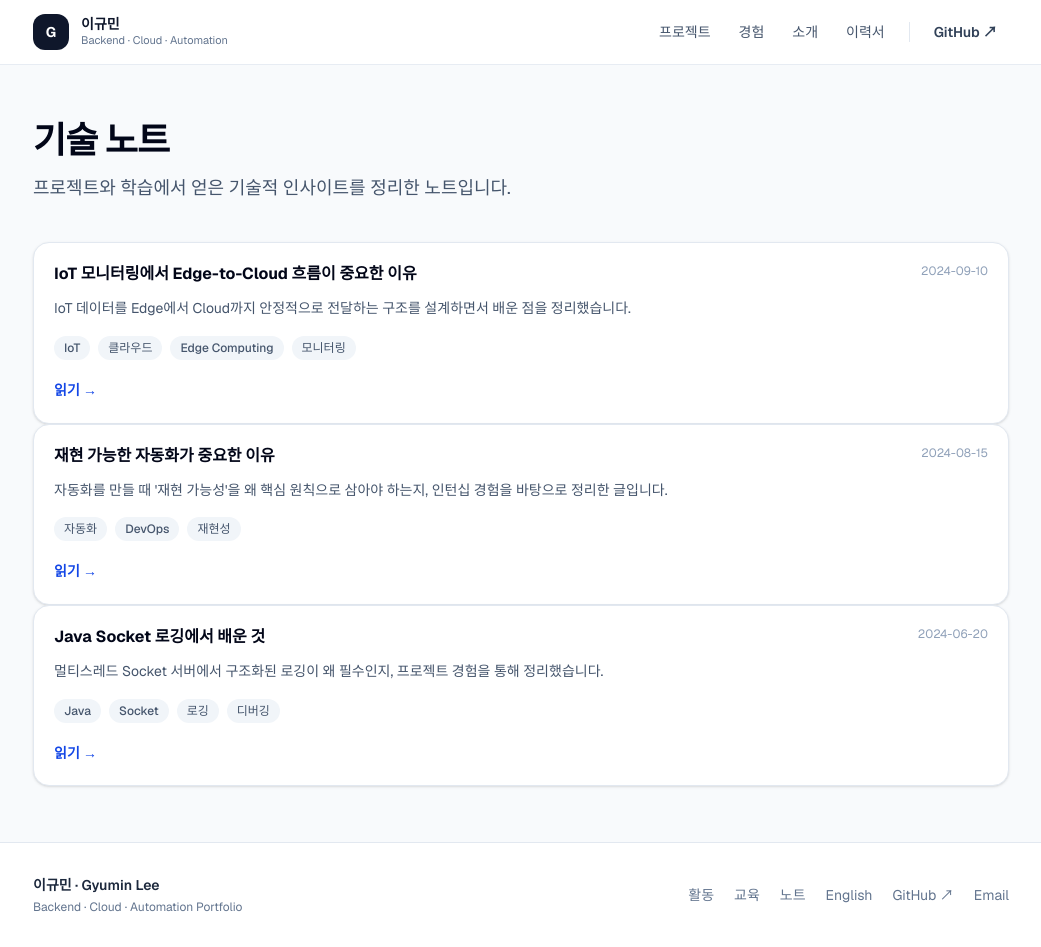
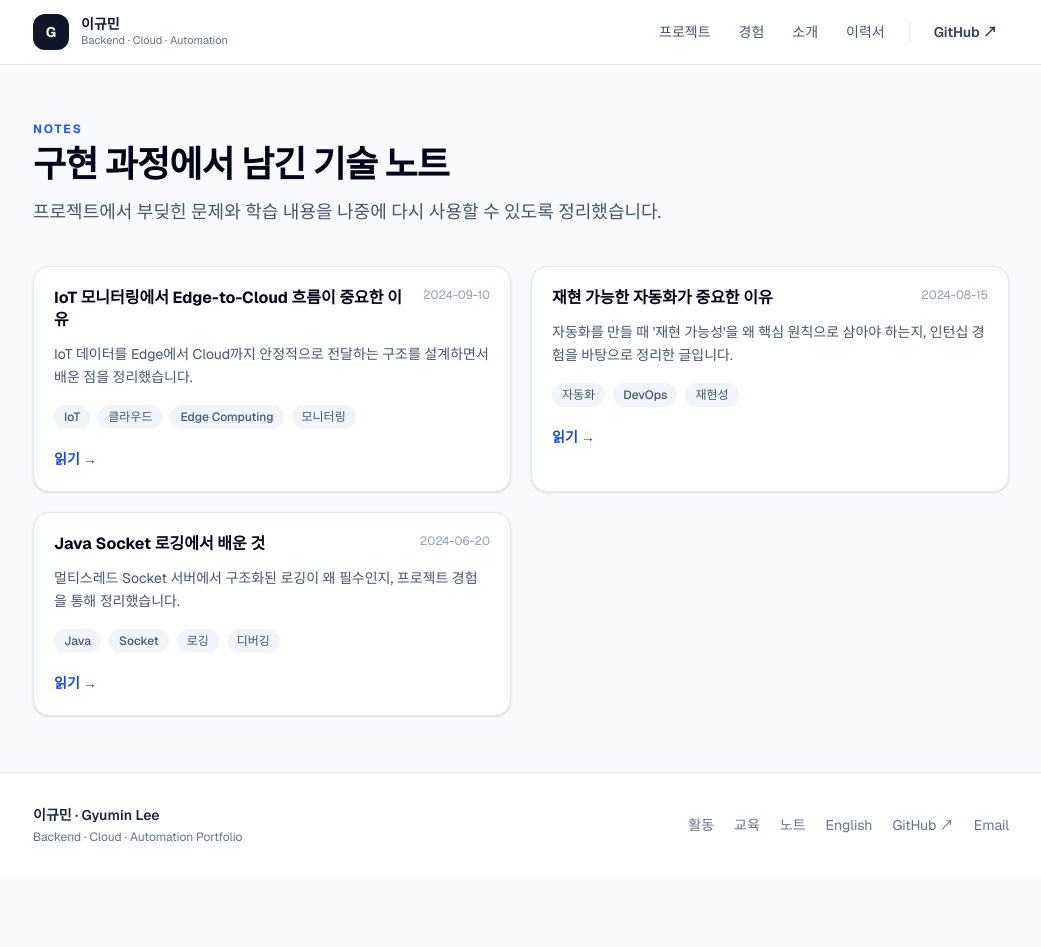
Before and after one commit to lukemin-dev/gyumin-archive, a Next.js app: page /notes in a window 1280 px wide. Shown: the whole page, without its empty margins (119-1160 px from the left). After the commit the page ends 877 px from the top, so only its background shows below. Built offline with nearby package versions, Linux system fonts and the light colour scheme.

Commit message:
Improve notes page layout

```diff
--- a/src/app/notes/page.tsx
+++ b/src/app/notes/page.tsx
@@ -1,6 +1,6 @@
+import NoteItem from "@/components/NoteItem";
+import PageHeader from "@/components/PageHeader";
 import { notes } from "@/lib/content-data";
-import PageHeader from "@/components/PageHeader";
-import NoteItem from "@/components/NoteItem";
 
 export const metadata = {
   title: "노트 | 이규민",
@@ -11,15 +11,22 @@ export default function NotesPage() {
   return (
     <div>
       <PageHeader
-        title="기술 노트"
-        description="프로젝트와 학습에서 얻은 기술적 인사이트를 정리한 노트입니다."
+        eyebrow="Notes"
+        title="구현 과정에서 남긴 기술 노트"
+        description="프로젝트에서 부딪힌 문제와 학습 내용을 나중에 다시 사용할 수 있도록 정리했습니다."
       />
 
-      <div>
-        {notes.map((note) => (
-          <NoteItem key={note.slug} note={note} />
-        ))}
-      </div>
+      {notes.length > 0 ? (
+        <div className="grid gap-5 md:grid-cols-2">
+          {notes.map((note) => (
+            <NoteItem key={note.slug} note={note} />
+          ))}
+        </div>
+      ) : (
+        <div className="rounded-2xl border border-dashed border-slate-300 bg-white p-8 text-center text-sm text-slate-500">
+          공개된 기술 노트를 정리 중입니다.
+        </div>
+      )}
     </div>
   );
 }
```
